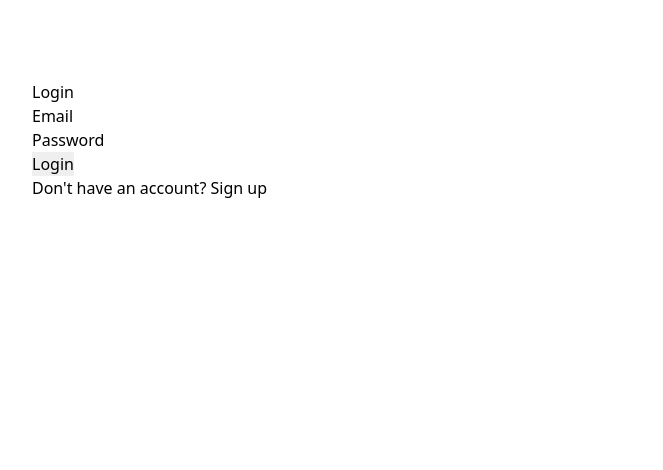
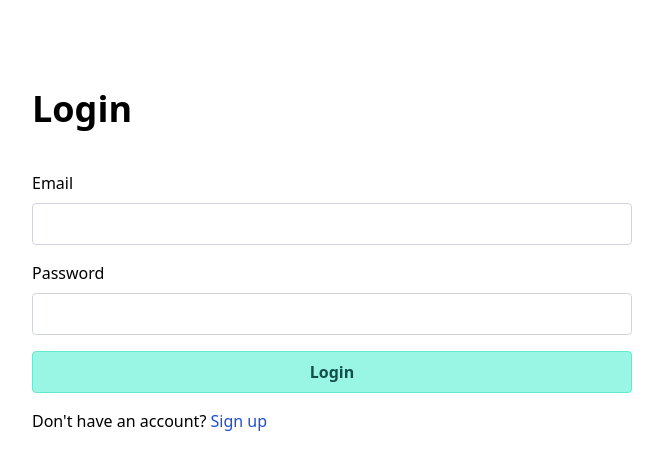
Before and after one commit to kalwabed/memoar, a Nuxt app: page /login in a window 1280 px wide. Shown: the top 470 px of the page, without its empty margins (308-971 px from the left). Built offline with nearby package versions, Linux system fonts and the light colour scheme; no server answers; the database is empty.

Commit message:
styles: initial styling for login page

```diff
--- a/pages/[username].vue
+++ b/pages/[username].vue
@@ -43,6 +43,11 @@ const onSubmit = async () => {
   }
 }
 
+const logout = async () => {
+  await client.auth.signOut()
+  await navigateTo('/login')
+}
+
 useHead({
   title: username,
 })
@@ -56,6 +61,7 @@ useHead({
         <div class="name">
           <h3>{{ user?.fullname }}</h3>
           <span>@{{ username }}</span>
+          <button @click="logout">Logout</button>
         </div>
       </div>
       <button
--- a/pages/login.vue
+++ b/pages/login.vue
@@ -27,21 +27,21 @@ const onLogin = async () => {
 </script>
 
 <template>
-  <div class="paper container">
-    <h1>Login</h1>
-    <form @submit.prevent="onLogin">
-      <div role="group" class="form-group">
-        <label for="email">Email</label>
-        <input type="email" class="input-block" id="email" v-model="loginForm.email" />
+  <div class="container mt-12">
+    <h1 class="text-4xl font-bold leading-relaxed">Login</h1>
+    <form @submit.prevent="onLogin" class="flex flex-col gap-4 mt-8">
+      <div role="group" class="flex flex-col gap-2">
+        <label for="email" class="font-medium">Email</label>
+        <input type="email" class="px-4 py-2 rd b b-gray3 hover:b-gray4 transition outline-none focus:(ring-2 b-transparent)" id="email" v-model="loginForm.email" />
       </div>
-      <div class="form-group" role="group">
+      <div class="flex flex-col gap-2" role="group">
         <label for="password">Password</label>
-        <input type="password" class="input-block" id="password" v-model="loginForm.password" />
+        <input type="password" class="px-4 py-2 rd b b-gray3 hover:b-gray4 transition outline-none focus:(ring-2 b-transparent)" id="password" v-model="loginForm.password" />
       </div>
-      <button class="btn-primary" type="submit">Login</button>
+      <button class="py-2 px-4 rd text-center font-semibold outline-none b b-teal3 bg-teal2 c-teal9 hover:(bg-teal1) transition" type="submit">Login</button>
       <div class="margin-top-large">
         <span> Don't have an account? </span>
-        <NuxtLink to="/signup">Sign up</NuxtLink>
+        <NuxtLink class="hover:underline c-blue7 focus:ring outline-none transition" to="/signup">Sign up</NuxtLink>
       </div>
     </form>
   </div>
--- a/pages/signup.vue
+++ b/pages/signup.vue
@@ -45,7 +45,7 @@ const onSignUp = async () => {
     <form @submit.prevent="onSignUp">
       <div class="form-group" role="group">
         <label for="fullname">Fullname</label>
-        <input id="fullname" class="input-block" v-model="signUpForm.fullname" />
+        <input id="fullname" class="px-4 py-2 rd b b-gray3 hover:b-gray4 transition outline-none focus:(ring-2 b-transparent)" v-model="signUpForm.fullname" />
       </div>
       <div class="form-group" role="group">
         <label for="email">Email</label>
```
Also changed, not shown: 1 other file (tests, documents, lock files or other folders).
